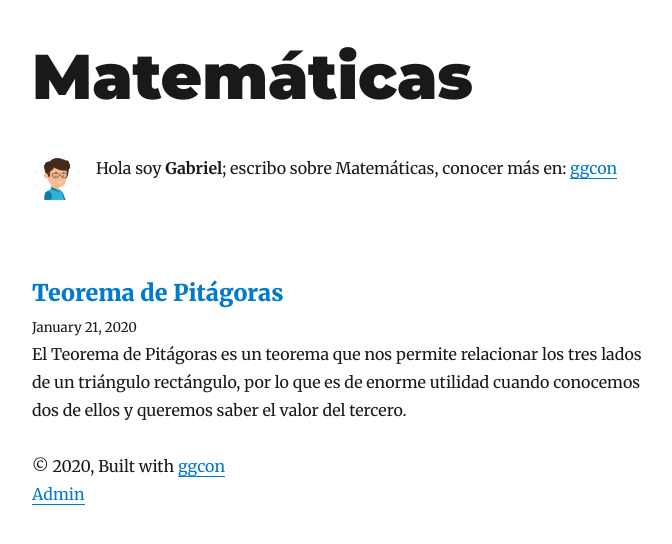
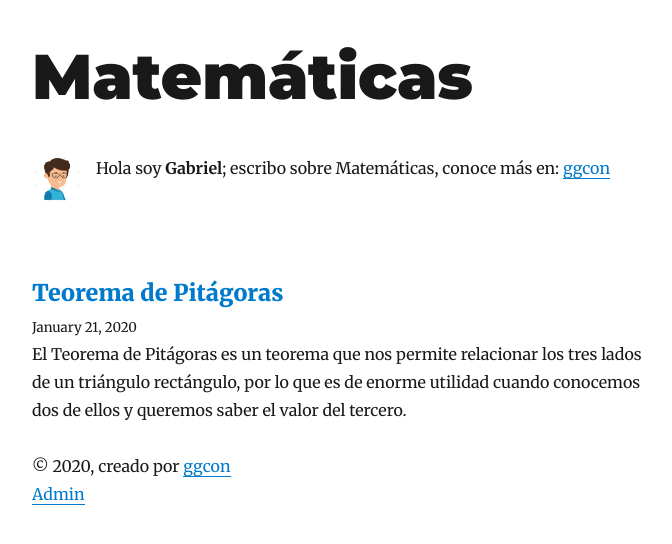
Before and after one commit to lucasg2155/mat, a Gatsby site: page / in a window 1280 px wide. Shown: the whole page, without its empty margins (293-965 px from the left). Built offline with nearby package versions, Linux system fonts and the light colour scheme; Gatsby itself is replaced by a stand-in of ours; some packages are replaced by stand-ins of ours.

Commit message:
cad 4 commit

```diff
--- a/src/components/bio.js
+++ b/src/components/bio.js
@@ -55,7 +55,7 @@ const Bio = () => {
       />
       <p>
         Hola soy <strong>{author}</strong>; escribo sobre
-        Matemáticas, conocer más en:
+        Matemáticas, conoce más en:
         {` `}
         <a href="http://www.ggcon.com.ar">
           ggcon
--- a/src/components/layout.js
+++ b/src/components/layout.js
@@ -63,7 +63,7 @@ class Layout extends React.Component {
         <header>{header}</header>
         <main>{children}</main>
         <footer>
-          © {new Date().getFullYear()}, Built with
+          © {new Date().getFullYear()}, creado por
           {` `}
           <a href="http://www.ggcon.com.ar">ggcon</a>
         </footer>
```
